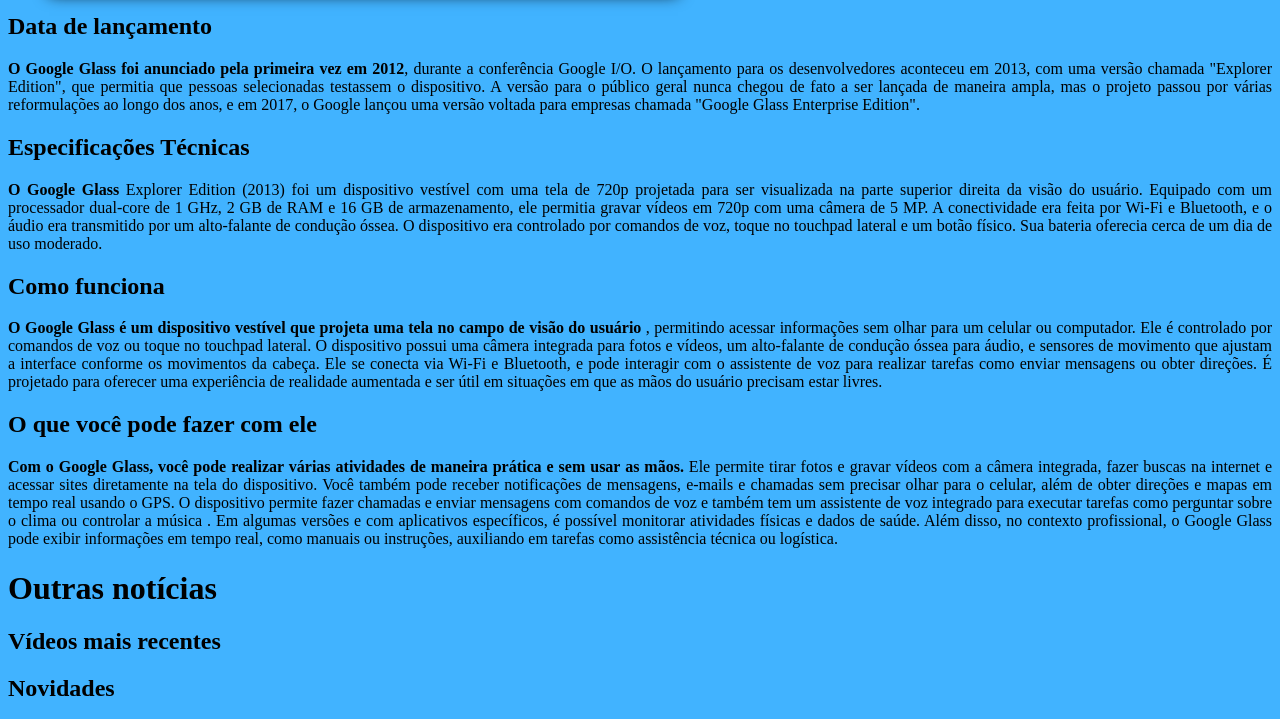
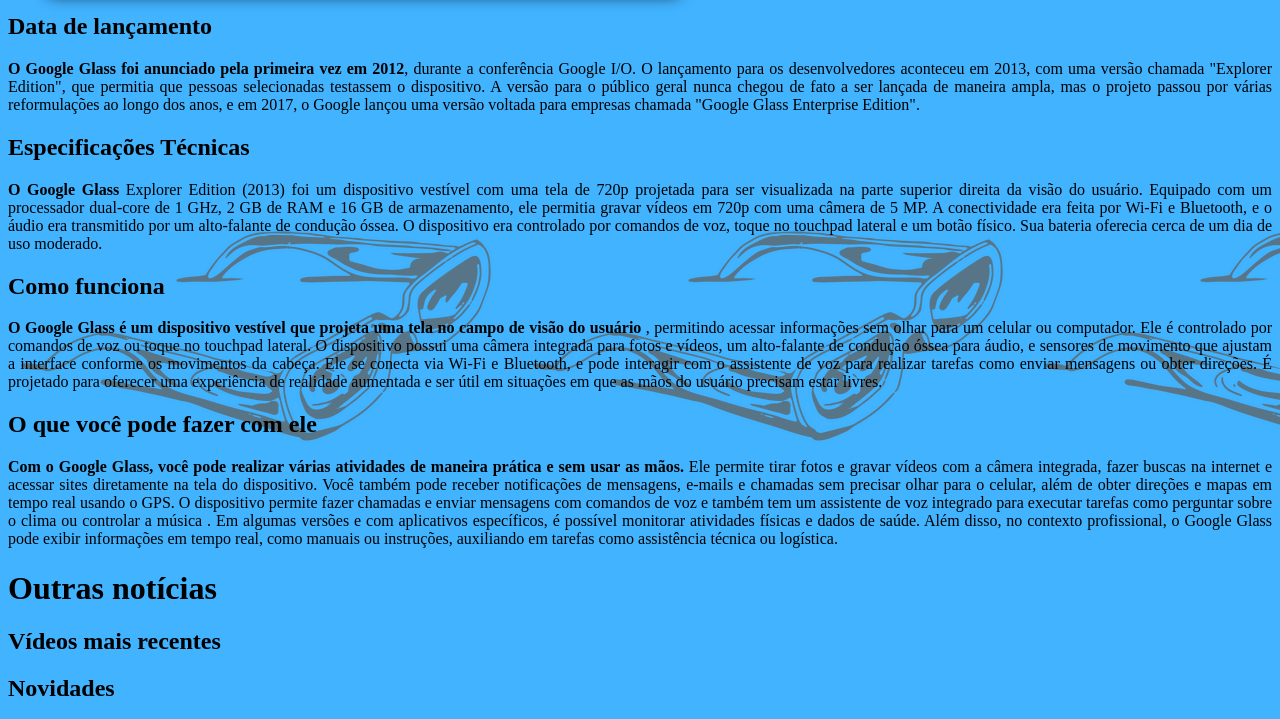
Before and after one commit to svx1212/google-glass, a plain HTML site: page index.html in a window 1280 px wide. Shown: the part 944-1663 px from the top of the page. Drawn offline with Linux system fonts and the light colour scheme.

Commit message:
Add files via upload

```diff
--- a/style.css
+++ b/style.css
@@ -4,7 +4,7 @@
 body{
 background-color: rgba(0, 153, 255, 0.747);
 color: rgb(0, 0, 0);
-
+background-image:url(-img/79ec0efae164833b0ed42d7132aef46e-spring-sunglasses-icon.webp);
 
 }
 p{
```
